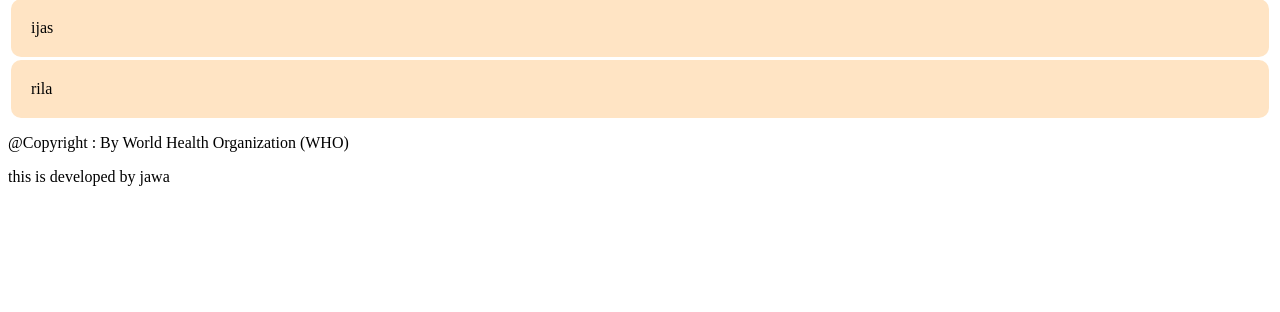
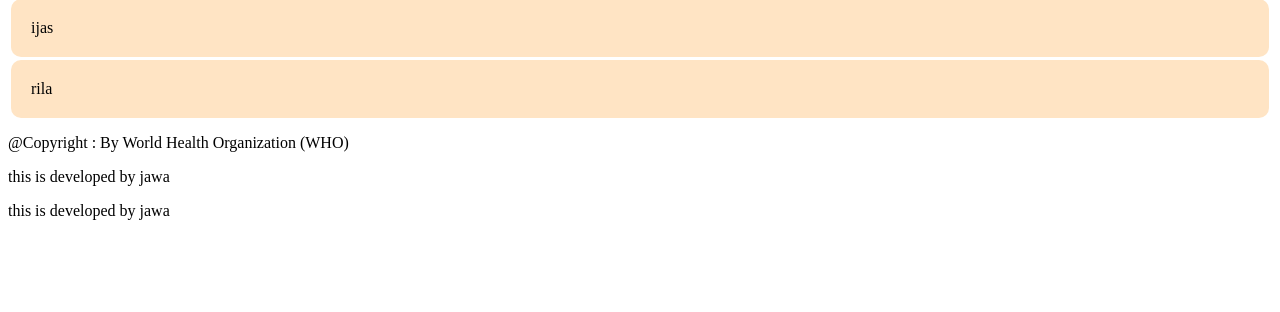
Before and after one commit to jawajawahar/node-project, a Node server app: page /ejs in a window 1280 px wide. Shown: the part 203-515 px from the top of the page. Run offline with Node 20, Linux system fonts and the light colour scheme.

Commit message:
fix: some code changes

```diff
--- a/views/partials/footer.ejs
+++ b/views/partials/footer.ejs
@@ -1,4 +1,5 @@
 <div>
   <p>@Copyright : By World Health Organization (WHO)</p>
   <p>this is developed by jawa</p>
+  <p>this is developed by jawa</p>
 </div>
```
